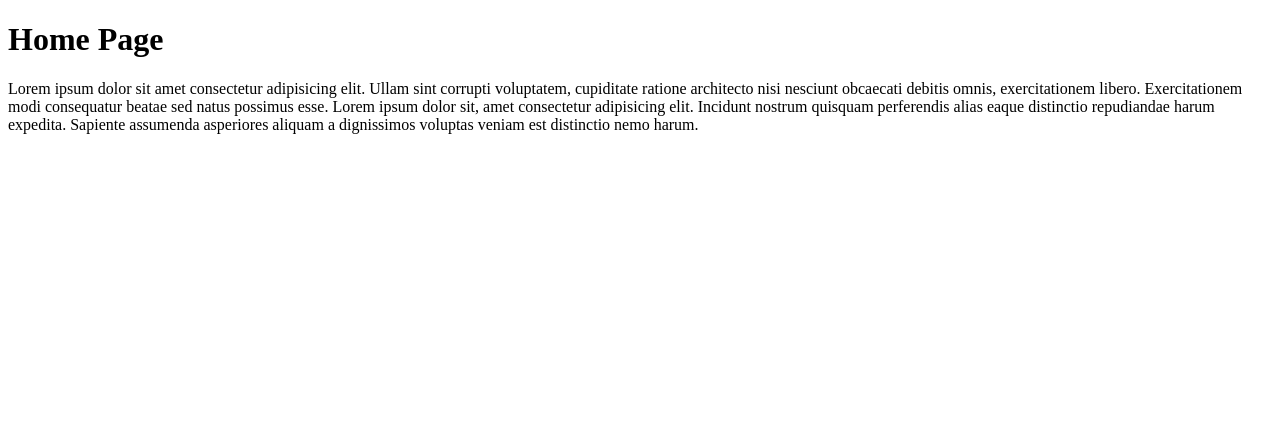
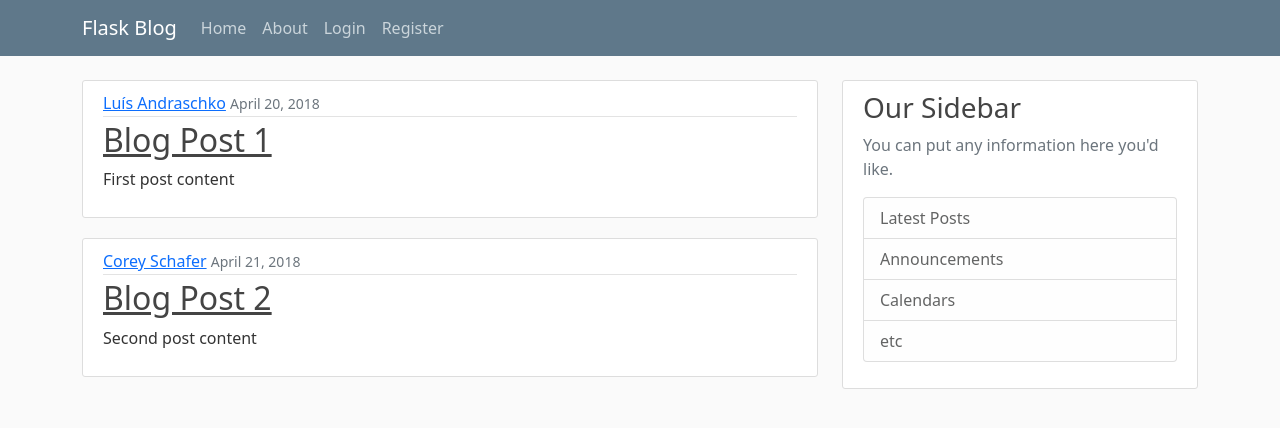
Before and after one commit to LuisAndraschko/Programming, a Flask app: page / in a window 1280 px wide. Shown: the top 428 px of the page. Run offline with Flask 2, Linux system fonts and the light colour scheme.

Commit message:
flask class 2/15 finished

```diff
--- a/python/Python Flask Tutorial Full-Featured Web App Part 1/Flask_Blog/flaskblog.py
+++ b/python/Python Flask Tutorial Full-Featured Web App Part 1/Flask_Blog/flaskblog.py
@@ -1,15 +1,31 @@
-from flask import Flask, render_template
+from flask import Flask, render_template, url_for
 
 app = Flask(__name__)
+
+posts = [
+        {
+            'author': 'Luís Andraschko',
+            'title': 'Blog Post 1',
+            'content': 'First post content',
+            'date_posted': 'April 20, 2018'
+        },
+        {
+            'author': 'Corey Schafer',
+            'title': 'Blog Post 2',
+            'content': 'Second post content',
+            'date_posted': 'April 21, 2018'
+        }
+    ]
+
 
 @app.route("/")
 @app.route("/home")
 def home():
-    return render_template('home.html')
+    return render_template('home.html', posts=posts)
 
 @app.route("/about")
 def about():
-    return render_template('about.html')
+    return render_template('about.html', title='About')
 
 if __name__ == '__main__':
     app.run(debug=True)
--- /dev/null
+++ b/python/Python Flask Tutorial Full-Featured Web App Part 1/Flask_Blog/static/main.css
@@ -0,0 +1,80 @@
+body {
+    background: #fafafa;
+    color: #333333;
+    margin-top: 5rem;
+  }
+
+  h1, h2, h3, h4, h5, h6 {
+    color: #444444;
+  }
+
+  .bg-steel {
+    background-color: #5f788a;
+  }
+
+  .site-header .navbar-nav .nav-link {
+    color: #cbd5db;
+  }
+
+  .site-header .navbar-nav .nav-link:hover {
+    color: #ffffff;
+  }
+
+  .site-header .navbar-nav .nav-link.active {
+    font-weight: 500;
+  }
+
+  .content-section {
+    background: #ffffff;
+    padding: 10px 20px;
+    border: 1px solid #dddddd;
+    border-radius: 3px;
+    margin-bottom: 20px;
+  }
+
+  .article-title {
+    color: #444444;
+  }
+
+  a.article-title:hover {
+    color: #428bca;
+    text-decoration: none;
+  }
+
+  .article-content {
+    white-space: pre-line;
+  }
+
+  .article-img {
+    height: 65px;
+    width: 65px;
+    margin-right: 16px;
+  }
+
+  .article-metadata {
+    padding-bottom: 1px;
+    margin-bottom: 4px;
+    border-bottom: 1px solid #e3e3e3
+  }
+
+  .article-metadata a:hover {
+    color: #333;
+    text-decoration: none;
+  }
+
+  .article-svg {
+    width: 25px;
+    height: 25px;
+    vertical-align: middle;
+  }
+
+  .account-img {
+    height: 125px;
+    width: 125px;
+    margin-right: 20px;
+    margin-bottom: 16px;
+  }
+
+  .account-heading {
+    font-size: 2.5rem;
+  }
--- a/python/Python Flask Tutorial Full-Featured Web App Part 1/Flask_Blog/templates/home.html
+++ b/python/Python Flask Tutorial Full-Featured Web App Part 1/Flask_Blog/templates/home.html
@@ -1,13 +1,15 @@
-<!DOCTYPE html>
-<html lang="en">
-<head>
-    <meta charset="UTF-8">
-    <meta http-equiv="X-UA-Compatible" content="IE=edge">
-    <meta name="viewport" content="width=device-width, initial-scale=1.0">
-    <title>class 2/15</title>
-</head>
-<body>
-    <h1>Home Page</h1>
-    <p>Lorem ipsum dolor sit amet consectetur adipisicing elit. Ullam sint corrupti voluptatem, cupiditate ratione architecto nisi nesciunt obcaecati debitis omnis, exercitationem libero. Exercitationem modi consequatur beatae sed natus possimus esse. Lorem ipsum dolor sit, amet consectetur adipisicing elit. Incidunt nostrum quisquam perferendis alias eaque distinctio repudiandae harum expedita. Sapiente assumenda asperiores aliquam a dignissimos voluptas veniam est distinctio nemo harum.</p>
-</body>
-</html>
+{% extends "layout.html" %}
+{% block content %}
+    {% for post in posts %}
+    <article class="media content-section">
+        <div class="media-body">
+          <div class="article-metadata">
+            <a class="mr-2" href="#">{{ post.author }}</a>
+            <small class="text-muted">{{ post.date_posted }}</small>
+          </div>
+          <h2><a class="article-title" href="#">{{ post.title }}</a></h2>
+          <p class="article-content">{{ post.content }}</p>
+        </div>
+    </article>
+    {% endfor %}
+{% endblock content %}
--- /dev/null
+++ b/python/Python Flask Tutorial Full-Featured Web App Part 1/Flask_Blog/templates/layout.html
@@ -0,0 +1,69 @@
+<!DOCTYPE html>
+<html lang="en">
+<head>
+    <!-- Required meta tags -->
+    <meta charset="utf-8">
+    <meta name="viewport" content="width=device-width, initial-scale=1">
+
+    <!-- Bootstrap CSS -->
+    <link href="https://cdn.jsdelivr.net/npm/bootstrap@5.0.2/dist/css/bootstrap.min.css" rel="stylesheet" integrity="sha384-EVSTQN3/azprG1Anm3QDgpJLIm9Nao0Yz1ztcQTwFspd3yD65VohhpuuCOmLASjC" crossorigin="anonymous">
+
+    <link rel="stylesheet" type="text/css" href="{{url_for('static', filename='main.css')}}">
+
+    {% if title %}
+    <title>Flask Blog - {{ title }}</title>
+    {% else %}
+    <title>Flask Blog</title>
+    {% endif %}
+</head>
+<body>
+    <header class="site-header">
+        <nav class="navbar navbar-expand-md navbar-dark bg-steel fixed-top">
+          <div class="container">
+            <a class="navbar-brand mr-4" href="/">Flask Blog</a>
+            <button class="navbar-toggler" type="button" data-toggle="collapse" data-target="#navbarToggle" aria-controls="navbarToggle" aria-expanded="false" aria-label="Toggle navigation">
+              <span class="navbar-toggler-icon"></span>
+            </button>
+            <div class="collapse navbar-collapse" id="navbarToggle">
+              <div class="navbar-nav mr-auto">
+                <a class="nav-item nav-link" href="/">Home</a>
+                <a class="nav-item nav-link" href="/about">About</a>
+              </div>
+              <!-- Navbar Right Side -->
+              <div class="navbar-nav">
+                <a class="nav-item nav-link" href="/login">Login</a>
+                <a class="nav-item nav-link" href="/register">Register</a>
+              </div>
+            </div>
+          </div>
+        </nav>
+      </header>
+
+      <main role="main" class="container">
+        <div class="row">
+          <div class="col-md-8">
+            {% block content %}{% endblock %}
+          </div>
+          <div class="col-md-4">
+            <div class="content-section">
+              <h3>Our Sidebar</h3>
+              <p class='text-muted'>You can put any information here you'd like.
+                <ul class="list-group">
+                  <li class="list-group-item list-group-item-light">Latest Posts</li>
+                  <li class="list-group-item list-group-item-light">Announcements</li>
+                  <li class="list-group-item list-group-item-light">Calendars</li>
+                  <li class="list-group-item list-group-item-light">etc</li>
+                </ul>
+              </p>
+            </div>
+          </div>
+        </div>
+      </main>
+
+    <!-- Option 2: Separate Popper and Bootstrap JS -->
+
+    <script src="https://cdn.jsdelivr.net/npm/@popperjs/core@2.9.2/dist/umd/popper.min.js" integrity="sha384-IQsoLXl5PILFhosVNubq5LC7Qb9DXgDA9i+tQ8Zj3iwWAwPtgFTxbJ8NT4GN1R8p" crossorigin="anonymous"></script>
+
+    <script src="https://cdn.jsdelivr.net/npm/bootstrap@5.0.2/dist/js/bootstrap.min.js" integrity="sha384-cVKIPhGWiC2Al4u+LWgxfKTRIcfu0JTxR+EQDz/bgldoEyl4H0zUF0QKbrJ0EcQF" crossorigin="anonymous"></script>
+</body>
+</html>
--- a/python/Python Flask Tutorial Full-Featured Web App Part 1/Flask_Blog/templates/style.css
+++ /dev/null
@@ -1,5 +0,0 @@
-@charset "UTF-8";
-
-body {
-    background-image: linear-gradient(to bottom, purple, black);
-}
```
Also changed, not shown: python/Python Flask Tutorial Full-Featured Web App Part 1/Flask_Blog/notes.txt (deleted, +0 -37 lines), python/Python Flask Tutorial Full-Featured Web App Part 1/Flask_Blog/templates/about.html (+4 -13 lines), 1 other file.
